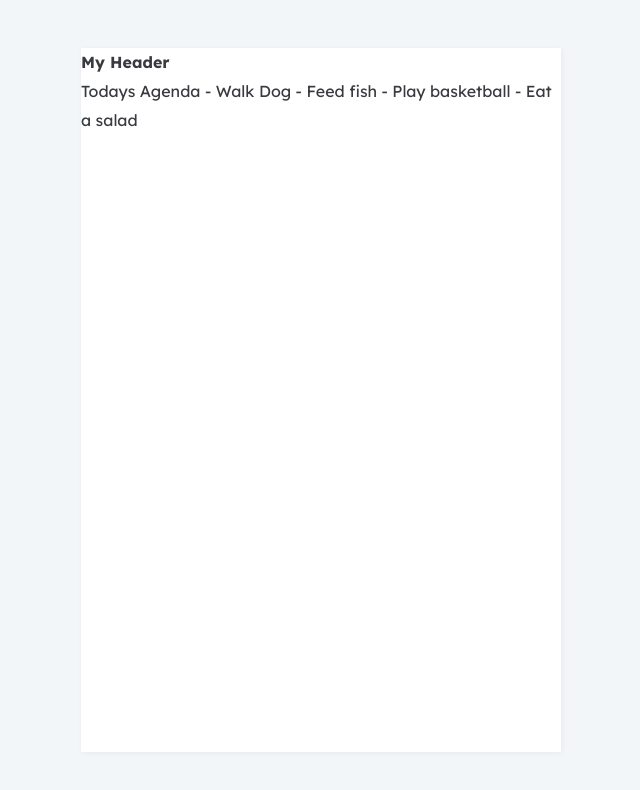
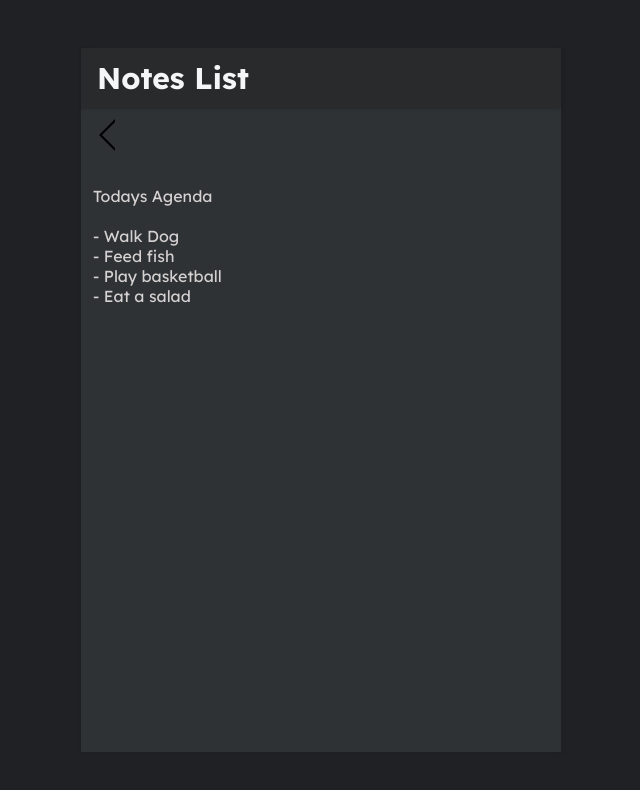
Before and after one commit to kariukijoni/React-notes-app, a React (Create React App) app: page /note/1 in a window 1280 px wide. Shown: the top 790 px of the page, without its empty margins (319-959 px from the left). Built offline with nearby package versions, Linux system fonts and the light colour scheme.

Commit message:
styling application

```diff
--- a/src/App.js
+++ b/src/App.js
@@ -13,7 +13,7 @@
 function App() {
   return (
   <Router>
-   <div className="container">
+   <div className="container dark">
     <div className="app">
           <Header/>
           <Routes>
--- a/src/components/Header.js
+++ b/src/components/Header.js
@@ -2,8 +2,8 @@
 const Header=()=>{
     return(
 
-        <div>
-            <h1>My Header</h1>
+        <div className="app-header">
+            <h1>Notes List</h1>
         </div>
     )
 }
--- a/src/components/ListItem.js
+++ b/src/components/ListItem.js
@@ -4,7 +4,9 @@ import { Link } from 'react-router-dom'
 const ListItem = ({note}) => {
   return (
     <Link to={`/note/${note.id}`}>
-      <p>{note.body}</p>
+      <div className='notes-list-item'>
+        <p>{note.body}</p>
+      </div>
     </Link>
   )
 }
--- a/src/pages/NotePage.js
+++ b/src/pages/NotePage.js
@@ -2,6 +2,8 @@ import React from 'react'
 
 import notes from '../assets/data'
 import { useParams } from 'react-router-dom';
+import { Link } from 'react-router-dom';
+import {ReactComponent as ArrowLeft} from '../assets/arrow-left.svg'
 
 
 
@@ -9,8 +11,13 @@ import { useParams } from 'react-router-dom';
     const {id} = useParams();
     const note = notes.find(note => note.id === Number(id))
   return (
-    <div>
-        <p>{note?.body}</p>
+    <div className='note'>
+        <div className='note-header'>
+           <Link to='/'>
+                <ArrowLeft/>
+           </Link>
+        </div>
+        <textarea name="" value={note?.body} id="" cols="30" rows="10"></textarea>
     </div>
   )
 }
```
Also changed, not shown: src/assets/arrow-left.svg (added).
